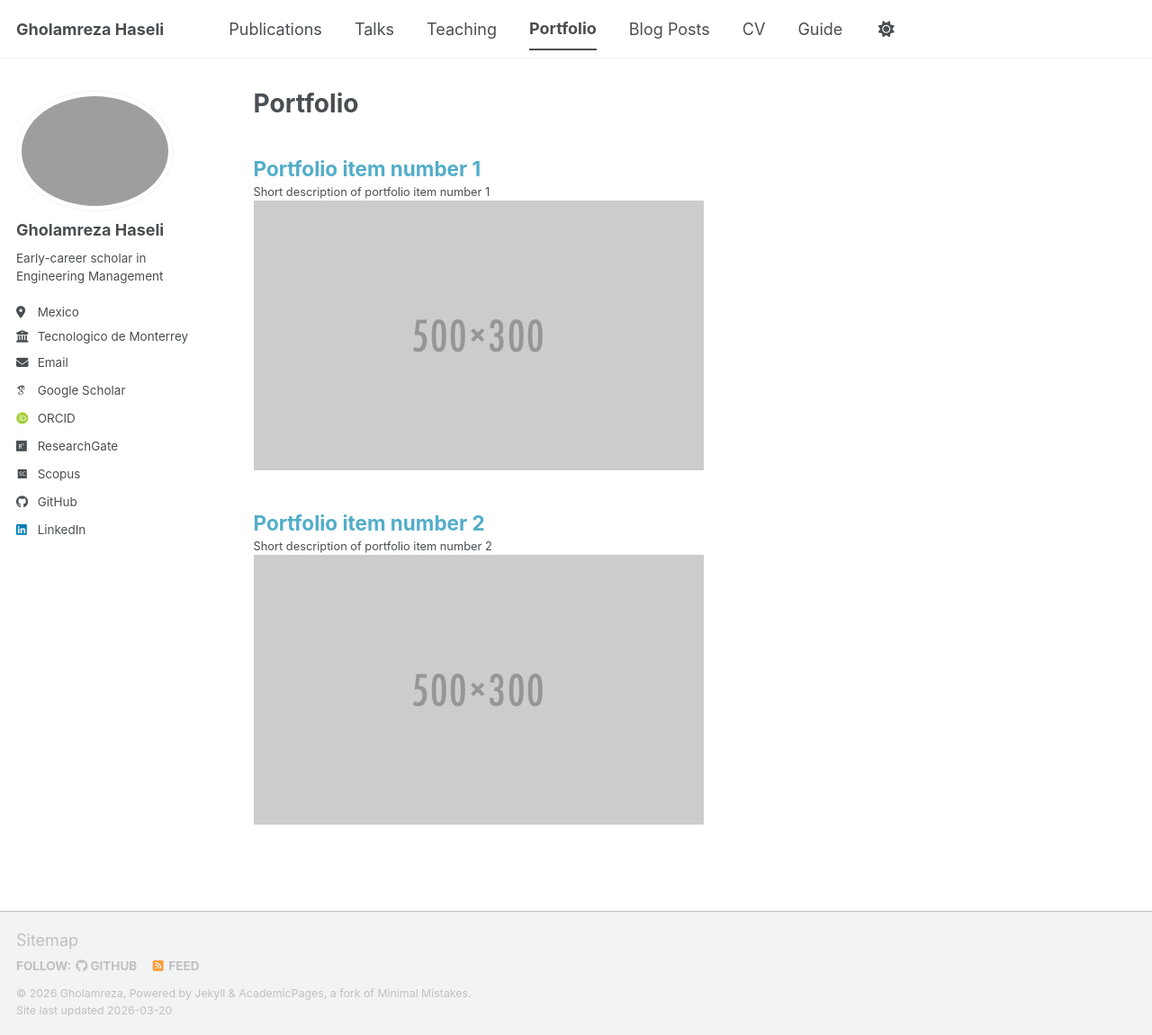
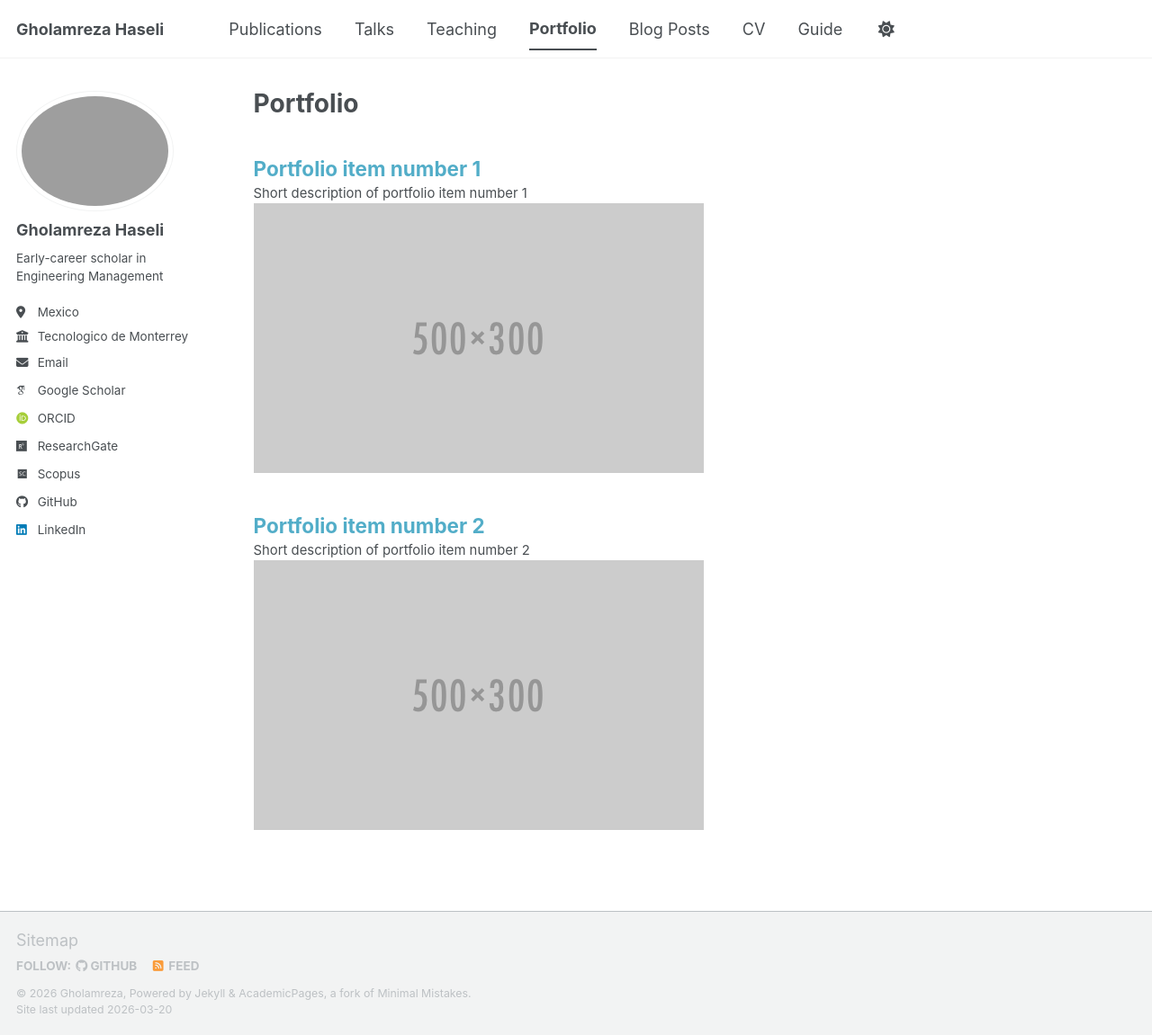
Before and after one commit to Gholamreza-Haseli/Gholamreza-Haseli.github.io, a Jekyll site: the page built from _pages/portfolio.html, in a window 1280 px wide and 1151 px high. Shown: the whole window at 90% size. Built offline with Jekyll 4.4.1, drawn with Linux system fonts in a browser that asks for light colours; some web fonts are replaced; a script bundle is joined from its source files by our own code; library files that are not in the unit come from our copies.

Commit message:
Update archive-single.html

```diff
--- a/_includes/archive-single.html
+++ b/_includes/archive-single.html
@@ -7,7 +7,7 @@
 
     {% if post.excerpt %}
       <div class="archive__item-excerpt" itemprop="description" style="margin-top: 0 !important; margin-bottom: 0 !important;">
-        <p style="margin: 0 !important; line-height: 1.4 !important; font-size: 0.95em;">
+        <p style="margin: 0 !important; line-height: 1.4 !important; font-size: 1.1em;">
           {{ post.excerpt | markdownify | remove: '<p>' | remove: '</p>' }}
         </p>
       </div>
```
